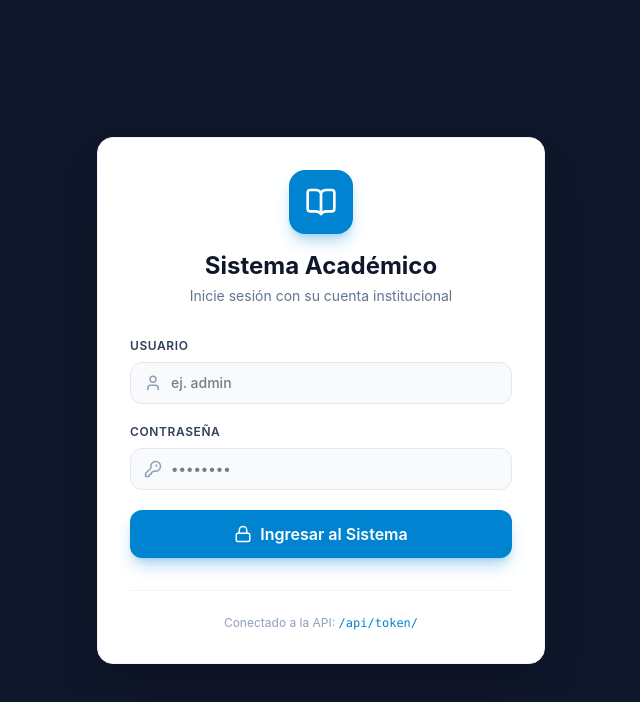
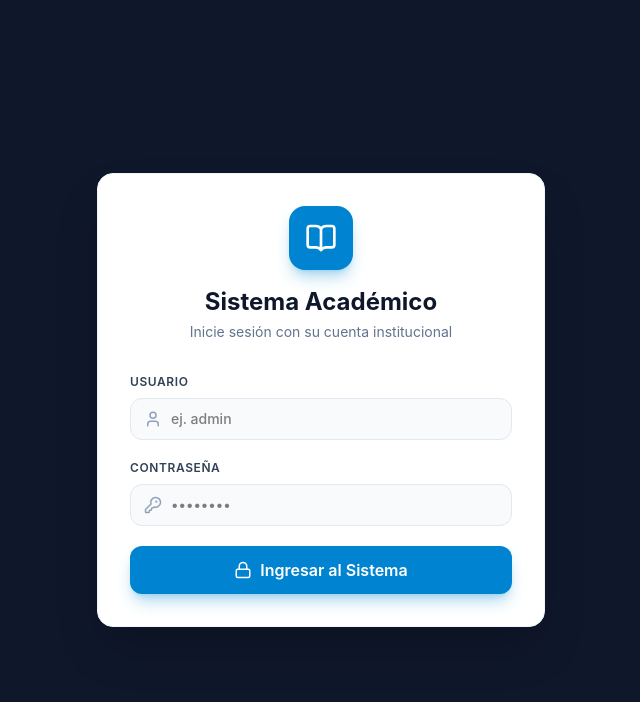
Before and after one commit to yanelidlopez-design/frontend-escuela, a React (Vite) app: page / in a window 1280 px wide. Shown: the top 702 px of the page, without its empty margins (319-959 px from the left). Built offline with nearby package versions, Linux system fonts and the light colour scheme; no server answers.

Commit message:
refactor(ui): eliminar texto "Conectado a la API: /api/token/" de la pantalla de login
Con esto la UI queda sin rutas ni URLs técnicas visibles en ninguna pantalla.

```diff
--- a/src/pages/Login.jsx
+++ b/src/pages/Login.jsx
@@ -99,12 +99,6 @@ export const Login = () => {
             )}
           </button>
         </form>
-
-        <div className="mt-8 pt-6 border-t border-slate-100 text-center">
-          <p className="text-xs text-slate-400">
-            Conectado a la API: <code className="text-sky-600 font-mono">/api/token/</code>
-          </p>
-        </div>
       </div>
     </div>
   );
```
